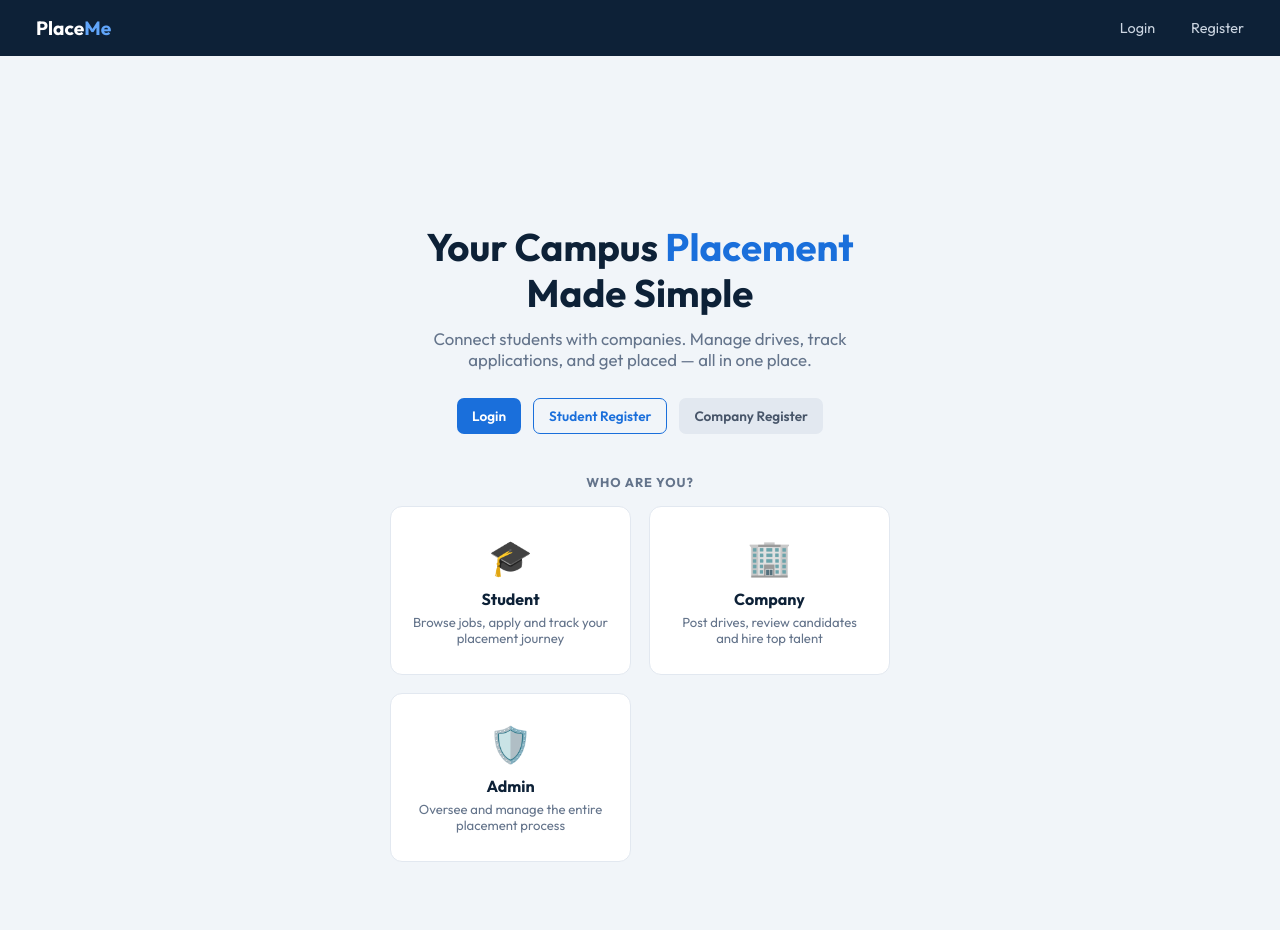
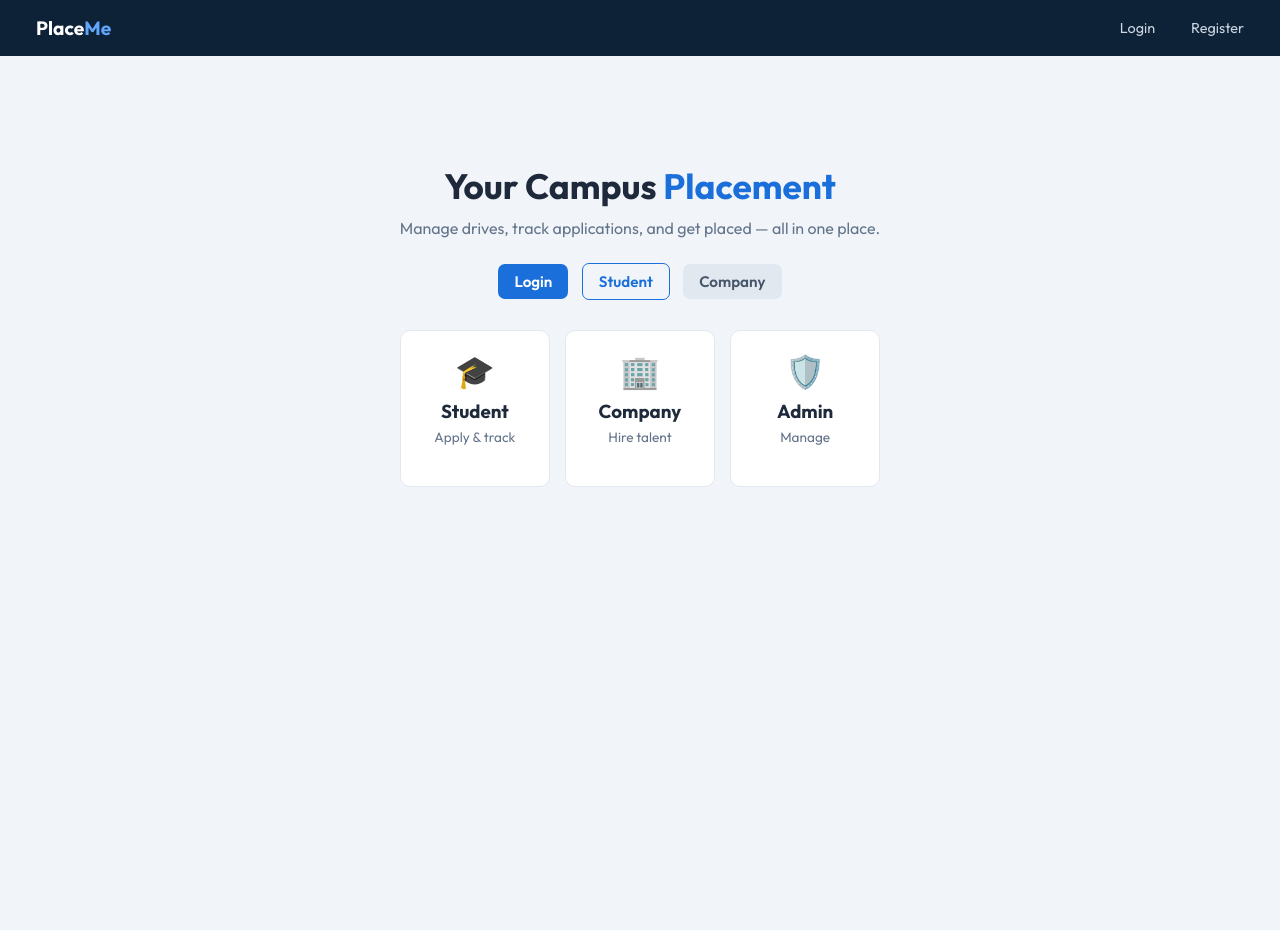
Before and after one commit to dandelion787/placement-portal-application, a Flask app: page / in a window 1280 px wide. After the commit the page ends 487 px from the top, so only its background shows below. Run offline with Flask 3, Linux system fonts and the light colour scheme.

Commit message:
Update index.html(Design_fix)

```diff
--- a/templates/index.html
+++ b/templates/index.html
@@ -3,48 +3,103 @@
 
 {% block head %}
 <style>
-  .hero { text-align: center; padding: 60px 20px 40px; }
-  .hero h1 { font-size: 2.4rem; font-weight: 700; color: var(--navy); line-height: 1.2; }
-  .hero h1 span { color: var(--blue); }
-  .hero p { color: var(--gray); font-size: 1.05rem; margin-top: 12px; max-width: 480px; margin-left: auto; margin-right: auto; }
-  .hero-btns { display: flex; gap: 12px; justify-content: center; margin-top: 28px; flex-wrap: wrap; }
-  .cards-row { display: grid; grid-template-columns: repeat(auto-fit, minmax(200px, 1fr)); gap: 18px; max-width: 700px; margin: 0 auto 40px; }
-  .role-card { background: var(--white); border: 1px solid var(--border); border-radius: 12px; padding: 28px 20px; text-align: center; text-decoration: none; color: var(--text); transition: box-shadow .15s, transform .15s; }
-  .role-card:hover { box-shadow: 0 6px 24px rgba(0,0,0,.08); transform: translateY(-2px); }
-  .role-card .rc-icon { font-size: 2.2rem; margin-bottom: 10px; }
-  .role-card h3 { font-size: 1rem; font-weight: 700; color: var(--navy); }
-  .role-card p { font-size: .82rem; color: var(--gray); margin-top: 5px; }
-  .section-label { text-align: center; font-size: .8rem; font-weight: 700; color: var(--gray); text-transform: uppercase; letter-spacing: 1px; margin-bottom: 16px; }
+  body {
+    margin: 0;
+    height: 100vh;
+    display: flex;
+    align-items: center;
+    justify-content: center;
+  }
+
+  .container {
+    text-align: center;
+    max-width: 700px;
+    width: 100%;
+  }
+
+  h1 {
+    font-size: 2.2rem;
+    margin-bottom: 10px;
+  }
+
+  h1 span {
+    color: var(--blue);
+  }
+
+  p {
+    font-size: 1rem;
+    color: var(--gray);
+    margin-bottom: 20px;
+  }
+
+  .btns {
+    margin-bottom: 25px;
+  }
+
+  .btns a {
+    margin: 5px;
+    padding: 8px 16px;
+    font-size: 0.95rem;
+  }
+
+  .cards {
+    display: flex;
+    justify-content: center;
+    gap: 15px;
+  }
+
+  .card {
+    flex: 1;
+    padding: 20px;
+    border: 1px solid var(--border);
+    border-radius: 10px;
+    text-decoration: none;
+    color: var(--text);
+  }
+
+  .card div {
+    font-size: 2rem;
+  }
+
+  .card h3 {
+    margin: 8px 0 5px;
+  }
+
+  .card p {
+    font-size: 0.85rem;
+  }
 </style>
 {% endblock %}
 
 {% block content %}
-<div class="hero">
-  <h1>Your Campus <span>Placement</span><br>Made Simple</h1>
-  <p>Connect students with companies. Manage drives, track applications, and get placed — all in one place.</p>
-  <div class="hero-btns">
+<div class="container">
+  <h1>Your Campus <span>Placement</span></h1>
+  <p>Manage drives, track applications, and get placed — all in one place.</p>
+
+  <div class="btns">
     <a href="{{ url_for('login') }}" class="btn btn-primary">Login</a>
-    <a href="{{ url_for('register', role='student') }}" class="btn btn-outline">Student Register</a>
-    <a href="{{ url_for('register', role='company') }}" class="btn btn-gray">Company Register</a>
+    <a href="{{ url_for('register', role='student') }}" class="btn btn-outline">Student</a>
+    <a href="{{ url_for('register', role='company') }}" class="btn btn-gray">Company</a>
+  </div>
+
+  <div class="cards">
+    <a href="{{ url_for('register', role='student') }}" class="card">
+      <div>🎓</div>
+      <h3>Student</h3>
+      <p>Apply & track</p>
+    </a>
+
+    <a href="{{ url_for('register', role='company') }}" class="card">
+      <div>🏢</div>
+      <h3>Company</h3>
+      <p>Hire talent</p>
+    </a>
+
+    <a href="{{ url_for('login') }}" class="card">
+      <div>🛡️</div>
+      <h3>Admin</h3>
+      <p>Manage</p>
+    </a>
   </div>
 </div>
-
-<p class="section-label">Who are you?</p>
-<div class="cards-row">
-  <a href="{{ url_for('register', role='student') }}" class="role-card">
-    <div class="rc-icon">🎓</div>
-    <h3>Student</h3>
-    <p>Browse jobs, apply and track your placement journey</p>
-  </a>
-  <a href="{{ url_for('register', role='company') }}" class="role-card">
-    <div class="rc-icon">🏢</div>
-    <h3>Company</h3>
-    <p>Post drives, review candidates and hire top talent</p>
-  </a>
-  <a href="{{ url_for('login') }}" class="role-card">
-    <div class="rc-icon">🛡️</div>
-    <h3>Admin</h3>
-    <p>Oversee and manage the entire placement process</p>
-  </a>
-</div>
 {% endblock %}
```
